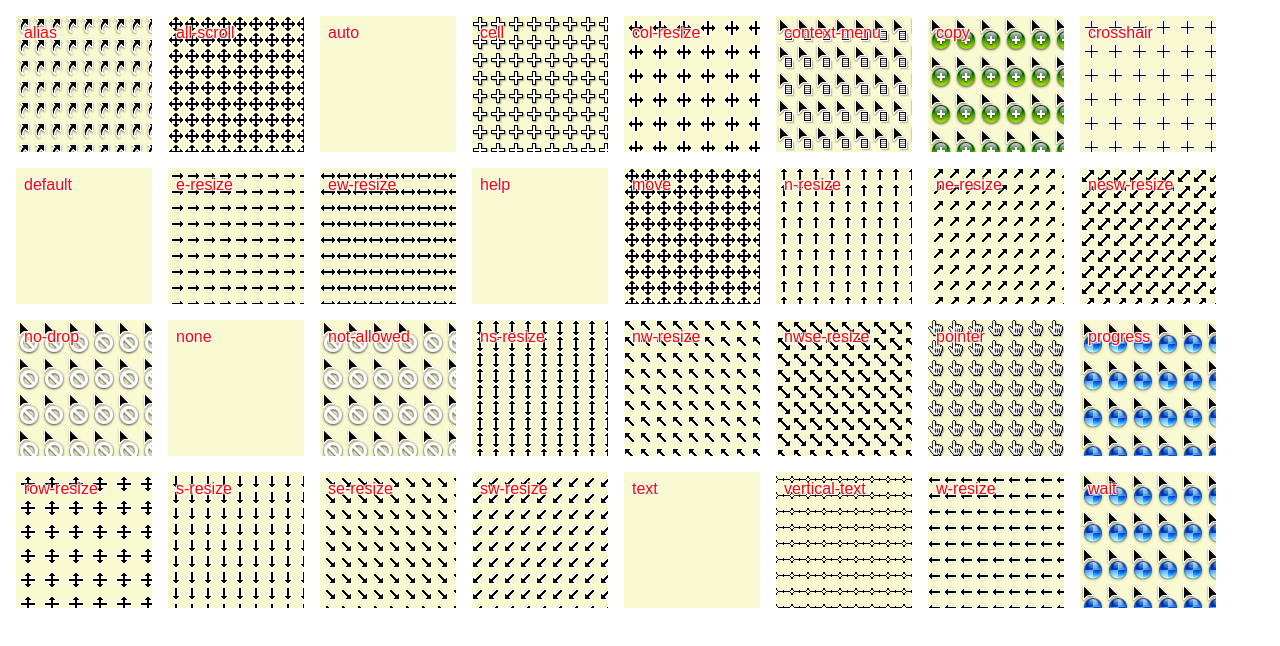
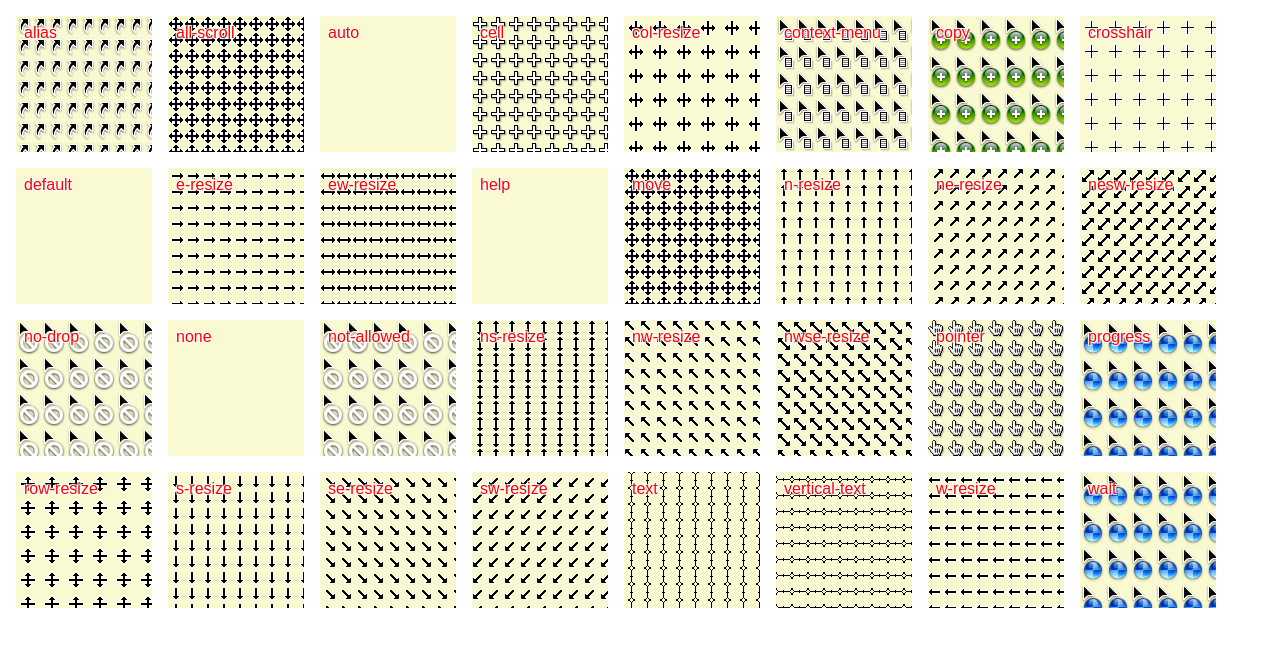
Before and after one commit to sebastianberns/cursors, a plain HTML site: page index.html in a window 1280 px wide. Drawn offline with Linux system fonts and the light colour scheme.

Commit message:
Added text cursor

```diff
--- a/index.html
+++ b/index.html
@@ -182,7 +182,7 @@
 
   	.text {
   		cursor: text;
-  		background-image: none;
+  		background-image: url('textCursor.png');
   	}
 
   	.vertical-text {
```
Also changed, not shown: textCursor.png (added).
